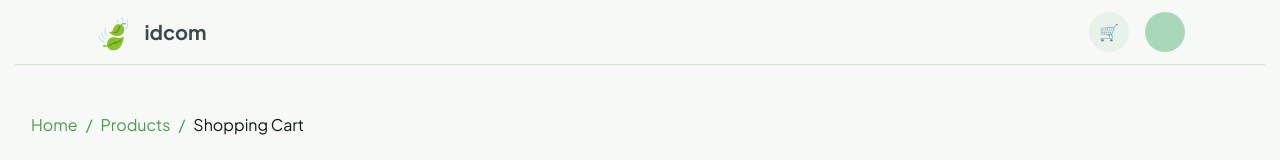
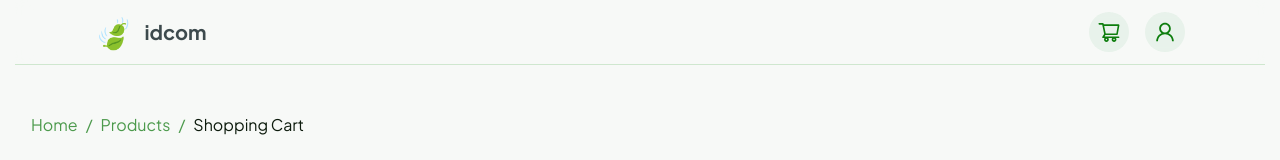
Before and after one commit to dacarva/idcom, a Next.js app: page /cart in a window 1280 px wide. Shown: the top 160 px of the page. Built offline with nearby package versions, Linux system fonts and the light colour scheme.

Commit message:
feat(layout): replace header icons with react-icons

```diff
--- a/components/layout/app-header.tsx
+++ b/components/layout/app-header.tsx
@@ -5,6 +5,8 @@ import { HeartIcon } from '@/components/icons/heart'
 import { useProductsFilterStore } from '@/stores/products-filter-store'
 import { useFavoritesStore } from '@/stores/favorites-store'
 import { useState, useEffect } from 'react'
+import { AiOutlineShoppingCart } from 'react-icons/ai'
+import { AiOutlineUser } from 'react-icons/ai'
 
 interface AppHeaderProps {
 	cartCount?: number
@@ -87,8 +89,8 @@ export function AppHeader ({
 
 				{/* Cart */}
 				<Link href='/cart'>
-					<button className='relative flex cursor-pointer items-center justify-center rounded-full size-10 bg-primary/20'>
-						🛒
+					<button className='relative flex cursor-pointer items-center justify-center rounded-full size-10 bg-primary/20 text-[#0d7d0d] hover:bg-primary/30 transition-colors'>
+						<AiOutlineShoppingCart className='w-6 h-6' />
 						{cartCount > 0 && (
 							<span className='absolute -top-1 -right-1 flex items-center justify-center rounded-full bg-red-500 text-white text-xs font-bold size-5'>
 								{cartCount}
@@ -107,8 +109,10 @@ export function AppHeader ({
 					</button>
 				)}
 
-				{/* Avatar */}
-				<div className='size-10 rounded-full bg-gradient-to-br from-soft-mint to-primary' />
+				{/* User Avatar */}
+				<button className='flex items-center justify-center rounded-full size-10 bg-primary/20 text-[#0d7d0d] hover:bg-primary/30 transition-colors'>
+					<AiOutlineUser className='w-6 h-6' />
+				</button>
 			</div>
 		</header>
 	)
```
